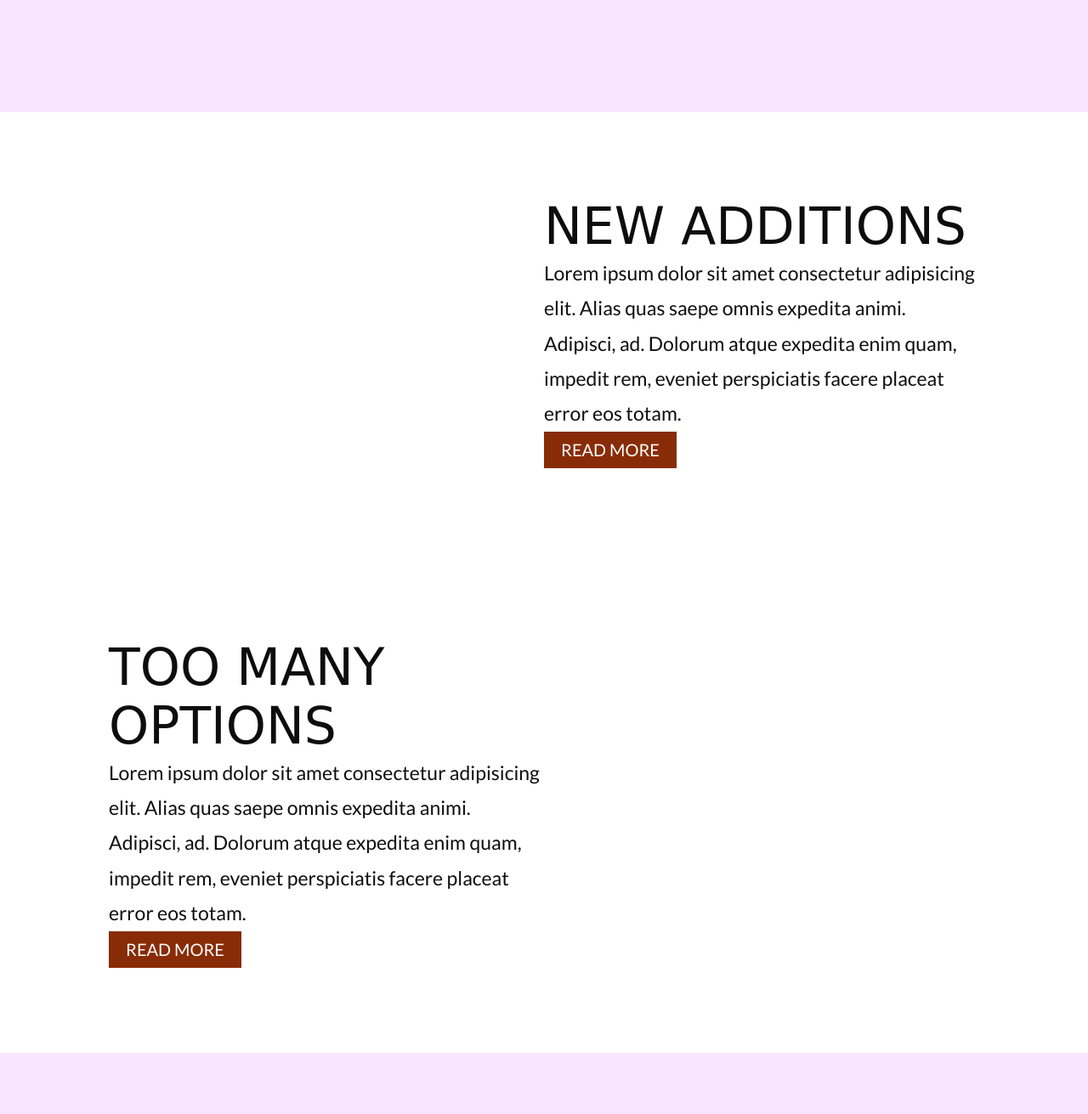
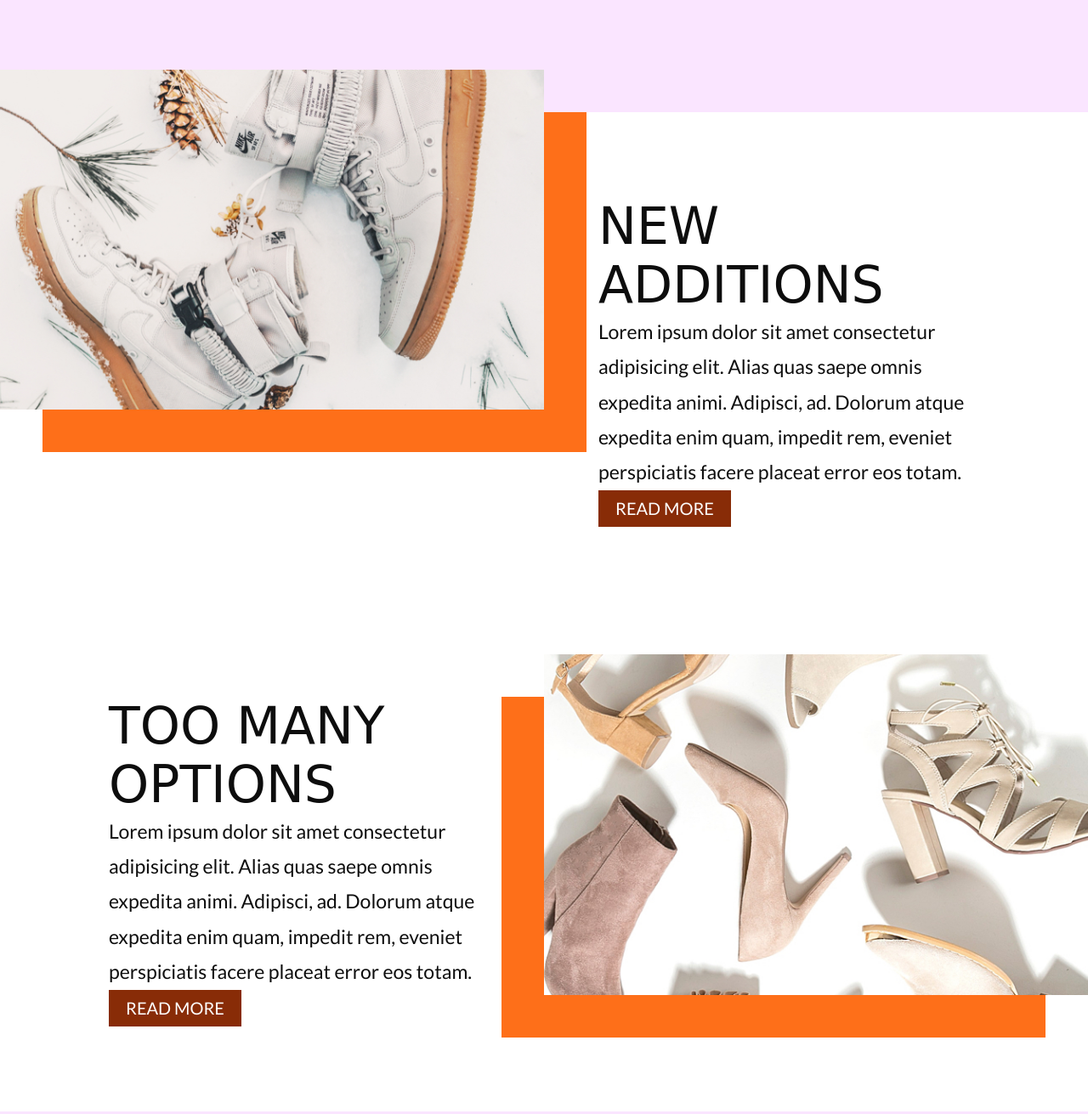
Before and after one commit to sandypranjic/bootcamp-project2, a plain HTML site: page index.html in a window 1280 px wide. Shown: the part 1200-2511 px from the top of the page at 85% size. Drawn offline with nearby package versions, Linux system fonts and the light colour scheme; a web font is replaced by a local one.

Commit message:
added orange before and after elements on homepage

```diff
--- a/index.html
+++ b/index.html
@@ -65,11 +65,11 @@
         </section>
 
         <section class="newAdditions">
-            <!-- <div class="newAdditionsImg">
+            <div class="newAdditionsImg">
                 <img src="./assets/left-image.jpg" alt="">
-            </div> -->
-            <div class="wrapper">
-                <div class="newAdditionsContainer">
+            </div>
+            <div class="newAdditionsContainer">
+                <div class="wrapper">
                     <div class="newAdditionsText">
                         <h4>New Additions</h4>
                         <p>Lorem ipsum dolor sit amet consectetur adipisicing elit. Alias quas saepe omnis expedita
@@ -82,11 +82,8 @@
         </section>
 
         <section class="tooManyOptions">
-            <!-- <div class="newAdditionsImg">
-                <img src="./assets/left-image.jpg" alt="">
-            </div> -->
-            <div class="wrapper">
-                <div class="tooManyOptionsContainer">
+            <div class="tooManyOptionsContainer">
+                <div class="wrapper">
                     <div class="tooManyOptionsText">
                         <h4>Too Many Options</h4>
                         <p>Lorem ipsum dolor sit amet consectetur adipisicing elit. Alias quas saepe omnis expedita
@@ -95,6 +92,9 @@
                         <a href="#" class="readMore">Read More</a>
                     </div>
                 </div>
+            </div>
+            <div class="tooManyOptionsImg">
+                <img src="./assets/right-image.jpg" alt="">
             </div>
         </section>
 
--- a/styles/sass/_main.scss
+++ b/styles/sass/_main.scss
@@ -31,15 +31,95 @@ h2 {
     font-size: 2rem;
 }
 
+.newAdditions {
+    display: flex;
+    flex-direction: row;
+    justify-content: space-between;
+    align-items: flex-start;
+    .wrapper {
+        margin-right: 20%;
+        width: auto;
+    }
+    .newAdditionsImg {
+        width: 50%;
+        position: relative;
+        top: -50px;
+        &::before {
+            content: "";
+            position: absolute;
+            top: 50px;
+            right: -50px;
+            height: calc(100% - 50px);
+            width: 50px;
+            background-color: $orange;
+        }
+        &::after {
+            content: "";
+            position: absolute;
+            bottom: -50px;
+            right: -50px;
+            width: 100%;
+            height: 50px;
+            background-color: $orange;
+        }
+        img {
+            object-fit: cover;
+            object-position: center;
+            width: 100%;
+            display: block;
+        }
+    }
+}
+
+.tooManyOptions {
+    display: flex;
+    flex-direction: row;
+    justify-content: space-between;
+    align-items: flex-start;
+    .wrapper {
+        margin-left: 20%;
+        width: auto;
+    }
+    .tooManyOptionsImg {
+        width: 50%;
+        position: relative;
+        top: 50px;
+        &::before {
+            content: "";
+            position: absolute;
+            left: -50px;
+            top: 50px;
+            height: calc(100% - 50px);
+            width: 50px;
+            background-color: $orange;
+        }
+        &::after {
+            content: "";
+            position: absolute;
+            bottom: -50px;
+            left: -50px;
+            width: 100%;
+            height: 50px;
+            background-color: $orange;
+        }
+        img {
+            object-fit: cover;
+            object-position: center;
+            width: 100%;
+            display: block;
+        }
+    }
+}
+
 .newAdditionsContainer, .tooManyOptionsContainer {
-    width: 100%;
+    width: 50%;
     padding: 100px 0;
     background-color: $white;
     display: flex;
     flex-direction: row;
     flex-wrap: nowrap;
     .newAdditionsText, .tooManyOptionsText {
-        width: 50%;
+        width: 100%;
         h4 {
             color: $black;
             font-family: $cursive;
@@ -49,6 +129,8 @@ h2 {
         }
     }
 }
+
+
 
 .newAdditionsContainer {
     justify-content: flex-end;
@@ -83,6 +165,7 @@ h2 {
     flex-wrap: wrap;
     .locations, .community, .blog, .getInTouch {
         width: 50%;
+        padding-top: 0;
         .generalInfoInnerContainer {
             display: flex;
             flex-direction: row;
@@ -130,6 +213,27 @@ h2 {
         align-items: flex-start;
         .popularThisMonthImgContainer {
             width: 25%;
+            .popularThisMonthImg {
+                position: relative;
+                &::before {
+                    content: "";
+                    position: absolute;
+                    bottom: 0;
+                    right: -20px;
+                    width: 20px;
+                    height: calc(100% - 20px);
+                    background-color: $orange;
+                }
+                &::after {
+                    content: "";
+                    position: absolute;
+                    bottom: -20px;
+                    right: -20px;
+                    width: 100%;
+                    height: 20px;
+                    background-color: $orange;
+                }
+            }
         }
         .popularThisMonthTextContainer {
             padding-left: 100px;
```
Also changed, not shown: styles/style.css.
